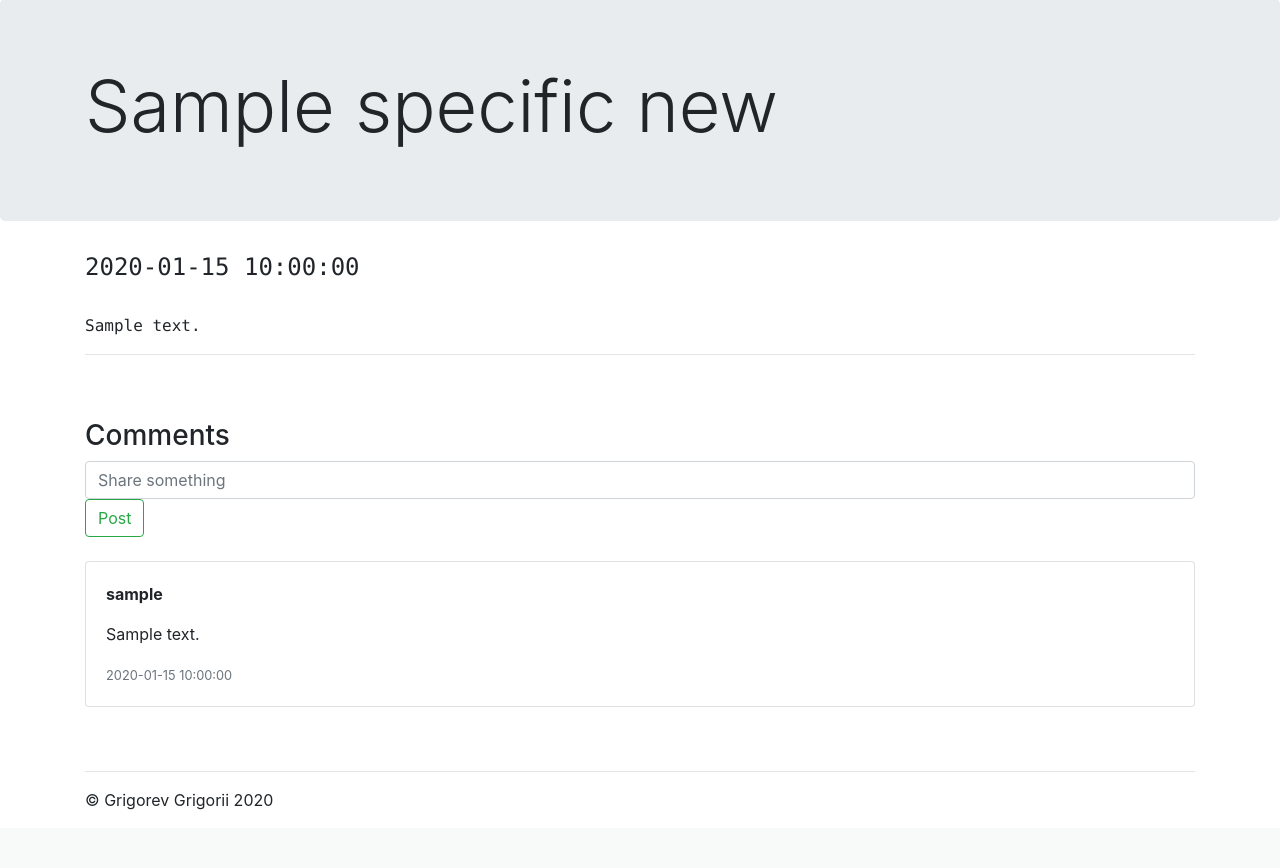
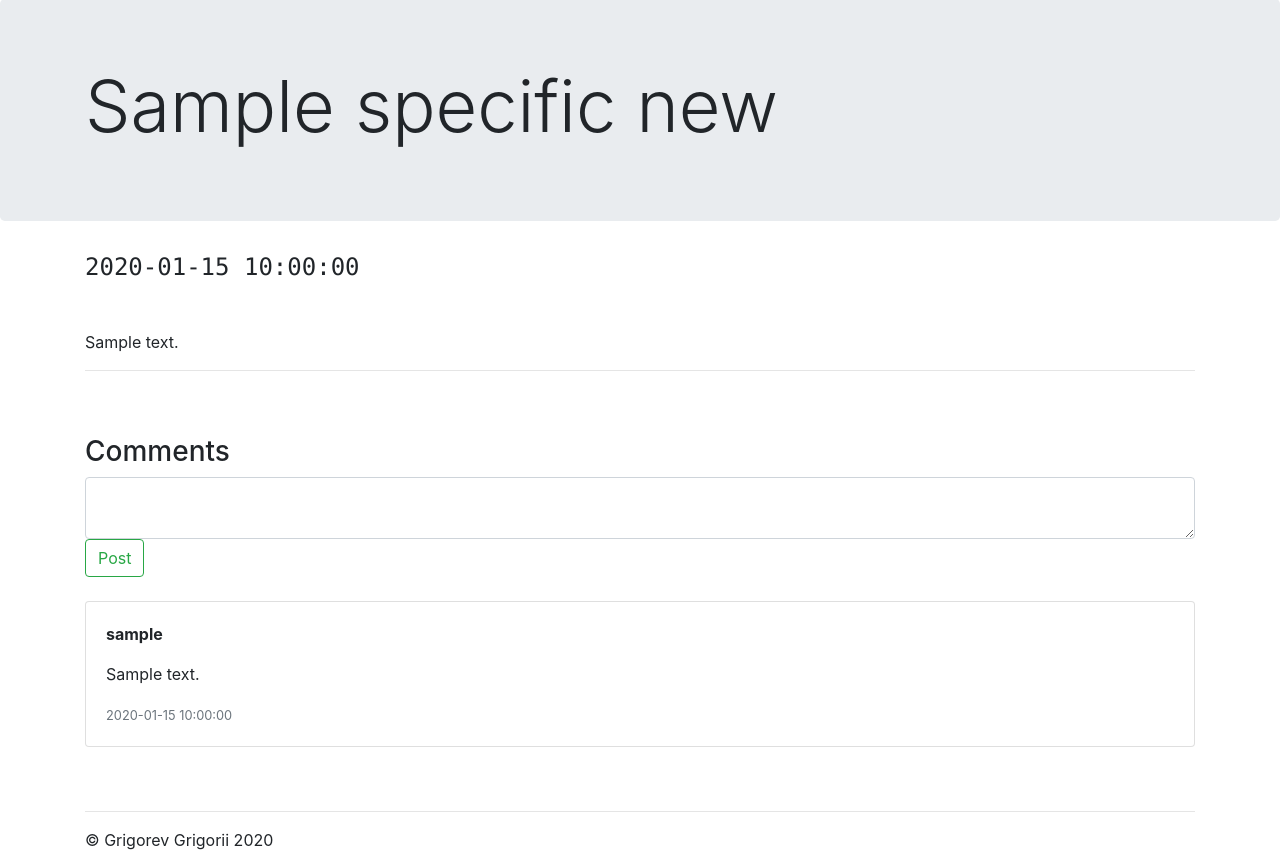
Before and after one commit to GrigorevGrigorii/NewsSite, a Django app: template news/templates/news/specific_news_page.html in a window 1280 px wide. Shown: the part 57-925 px from the top of the page. Before the commit the page ends 867 px from the top, so only its background shows below. Run offline with Django 3.2, Linux system fonts and the light colour scheme; the template is opened without the code that fills it: most values are stand-ins (such as "Sample title", 1, 10 or a date in 2020); parts of the project's set-up code (start-up, migrations or seed data) failed here and were passed over; some libraries are stand-ins or nearby versions.

Commit message:
Многострочность

```diff
--- a/News/settings.py
+++ b/News/settings.py
@@ -24,7 +24,7 @@ BASE_DIR = os.path.dirname(os.path.dirname(os.path.abspath(__file__)))
 SECRET_KEY = 'or)5fc#s10$jsrronkiyw&9#^l^t5fi%5rna(69qcc%xqcuhe5'
 
 # SECURITY WARNING: don't run with debug turned on in production!
-DEBUG = False
+DEBUG = True
 
 ALLOWED_HOSTS = []
 
--- a/news/templates/news/create_page.html
+++ b/news/templates/news/create_page.html
@@ -57,7 +57,9 @@
                     {% endif %}
                     <br>
                     <h4 class="text-monospace">Enter the text of your news:</h4>
-                    <input class="form-control mr-sm-2" type="text" name="text" size=1048576>
+                    <div class="input-group">
+                        <textarea class="form-control" aria-label="With textarea" name="text" size=1048576></textarea>
+                    </div>
                     {% if error_empty_text %}
                         <div class="alert alert-danger" role="alert">
                             Enter some text!
--- a/news/templates/news/news_page.html
+++ b/news/templates/news/news_page.html
@@ -92,7 +92,7 @@
                             <div class="col-md-4">
                                 <div class="shadow p-3 mb-5 bg-white rounded">
                                     <h2 class="text-monospace">{{ item.title }}</h2>
-                                    <p class="text-monospace">{{ item.text|truncatewords:20 }}</p>
+                                    <p class="text-monospace">{{ item.text|linebreaks|truncatewords:20 }}</p>
                                     <p><a class="btn btn-secondary" href="/news/{{ item.link }}/" role="button">View details &raquo;</a></p>
                                 </div>
                             </div>
--- a/news/templates/news/specific_news_page.html
+++ b/news/templates/news/specific_news_page.html
@@ -50,7 +50,7 @@
             <div class="container">
                 <h4 class="text-monospace">{{ specific_news.created|date:"Y-m-d H:i:s" }}</h4>
                 <br>
-                <p class="text-monospace">{{ specific_news.text }}</p>
+                <p class="text-monospace">{{ specific_news.text|linebreaks }}</p>
                 <hr>
             </div> <!-- /container -->
             <br>
@@ -59,7 +59,9 @@
             <div class="container">
                 <h3>Comments</h3>
                 <form action="/news/{{ specific_news.link }}/" method="post">{% csrf_token %}
-                    <input class="form-control mr-sm-2" type="text" placeholder="Share something" aria-label="Search" name="text_of_comment">
+                    <div class="input-group">
+                        <textarea class="form-control" aria-label="With textarea" name="text_of_comment"></textarea>
+                    </div>
                     {% if error_empty %}
                         <div class="alert alert-danger" role="alert">
                             Enter some comment!
@@ -76,7 +78,7 @@
                     <div class="card">
                         <div class="card-body">
                             {% if comment.user %}<p><b>{{ comment.user.username }}</b></p>{% endif %}
-                            <p>{{ comment.text }}</p>
+                            <p>{{ comment.text|linebreaks }}</p>
                             <p class="card-text"><small class="text-muted">{{ comment.created|date:"Y-m-d H:i:s" }}</small></p>
                         </div>
                     </div>
```
Also changed, not shown: db.sqlite3.
